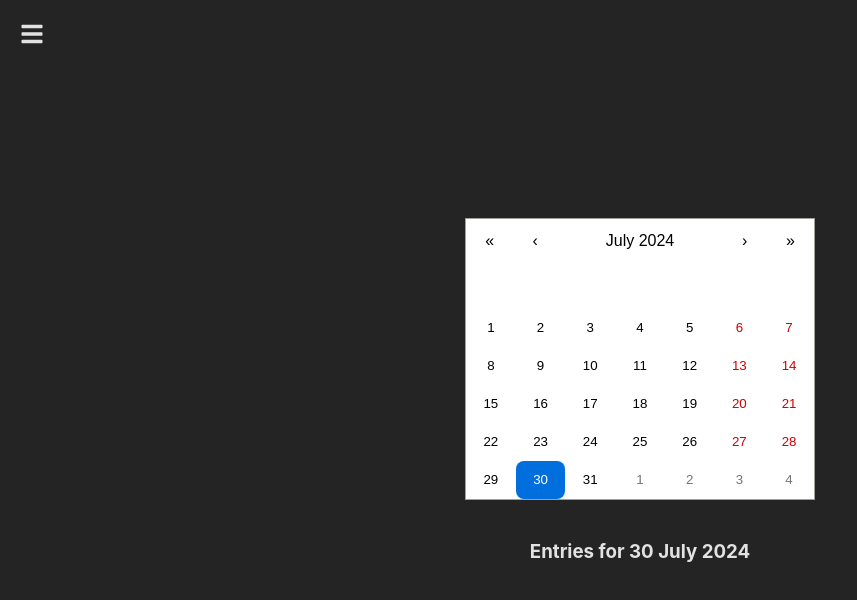
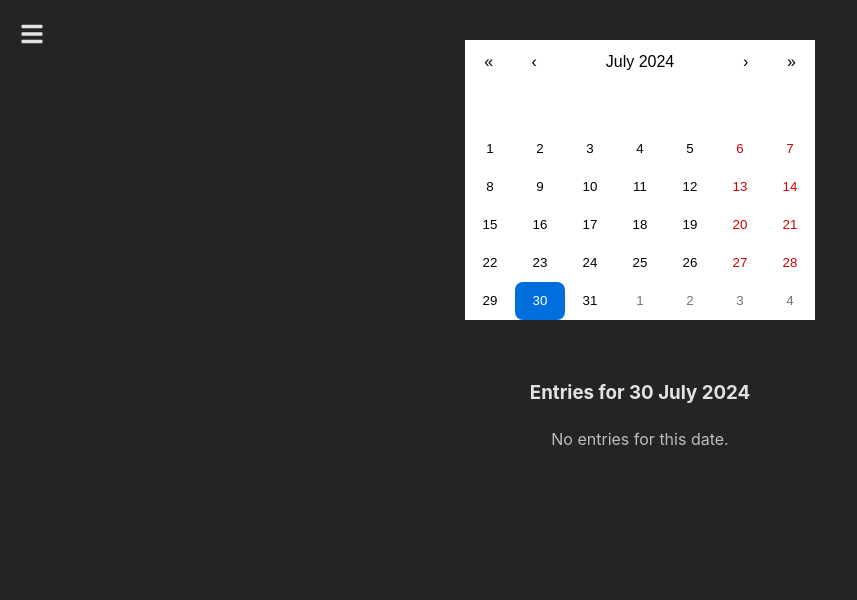
Before and after one commit to ykumards/dwriter, a React (Vite) app: page /calendar in a window 1280 px wide. Shown: the top 600 px of the page, without its empty margins (0-857 px from the left). Built offline with nearby package versions, Linux system fonts and the light colour scheme.

Commit message:
fix margins for calendar

```diff
--- a/src/components/Calendar.jsx
+++ b/src/components/Calendar.jsx
@@ -5,19 +5,36 @@ import Calendar from 'react-calendar';
 import 'react-calendar/dist/Calendar.css';
 import styled from 'styled-components';
 
+const CalendarPageContainer = styled.div`
+  display: flex;
+  flex-direction: column;
+  align-items: center;
+  justify-content: flex-start; /* Align items to the top */
+  color: rgba(255, 255, 255, 0.87);
+  background-color: #242424;
+  width: 100%;
+  height: 100vh; /* Full height of the viewport */
+  padding: 20px;
+  box-sizing: border-box;
+  overflow-y: auto; /* Enable vertical scrolling */
+`;
+
 const CalendarContainer = styled.div`
   display: flex;
   flex-direction: column;
   align-items: center;
+  width: 100%;
+  padding: 20px;
+`;
+
+const CustomCalendar = styled(Calendar)`
+  border: none;
+  align-items: center;
   justify-content: center;
-  color: rgba(255, 255, 255, 0.87);
-  background-color: #242424;
-  width: 100%;
-  height: 100vh;
 `;
 
 const EntriesContainer = styled.div`
-  margin-top: 20px;
+  margin-top: 20px; /* Ensure spacing between calendar and entries */
   width: 100%;
   max-width: 600px;
 `;
@@ -30,6 +47,7 @@ const EntriesHeader = styled.h3`
 const EntriesList = styled.ul`
   list-style-type: none;
   padding: 0;
+  margin: 0; /* Ensure no margin is added by default */
 `;
 
 const EntryItem = styled.li`
@@ -37,10 +55,18 @@ const EntryItem = styled.li`
   border-bottom: 1px solid #ddd;
   text-align: center;
   font-size: 1.2em;
+  width: 80%; /* Added width to control the length of the underline */
+  margin: 0 auto; /* Center the underline */
 `;
 
 const EmojiSpan = styled.span`
   font-size: 1.5em;
+`;
+
+const NoEntriesMessage = styled.p`
+  margin-top: 20px;
+  text-align: center;
+  color: rgba(255, 255, 255, 0.7);
 `;
 
 const CalendarComponent = () => {
@@ -57,12 +83,15 @@ const CalendarComponent = () => {
   };
 
   return (
+    <CalendarPageContainer>
       <CalendarContainer>
-      <Calendar onChange={handleDateChange} value={date} />
+        <CustomCalendar onChange={handleDateChange} value={date} />
+      </CalendarContainer>
       <EntriesContainer>
         <EntriesHeader>
           Entries for {date.toLocaleDateString('en-GB', { day: '2-digit', month: 'long', year: 'numeric' })}
         </EntriesHeader>
+        {entries.length > 0 ? (
           <EntriesList>
             {entries
               .filter((entry) => new Date(entry.datetime).toDateString() === date.toDateString())
@@ -73,8 +102,11 @@ const CalendarComponent = () => {
                 </EntryItem>
               ))}
           </EntriesList>
+        ) : (
+          <NoEntriesMessage>No entries for this date.</NoEntriesMessage>
+        )}
       </EntriesContainer>
-    </CalendarContainer>
+    </CalendarPageContainer>
   );
 };
 
```
Also changed, not shown: src/App.jsx (+2 -5 lines). Lines whose indentation alone changed are shown as unchanged.
